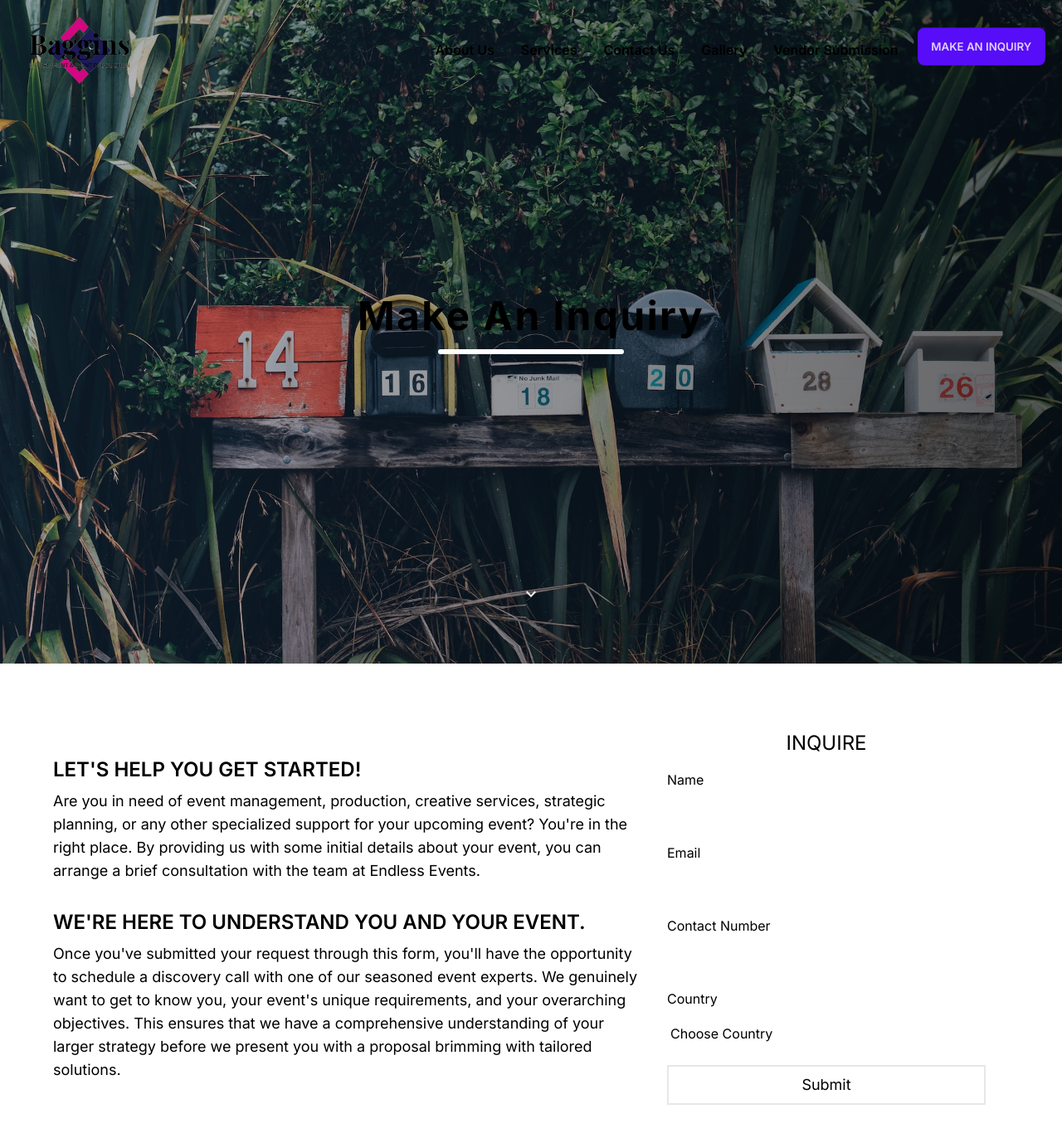
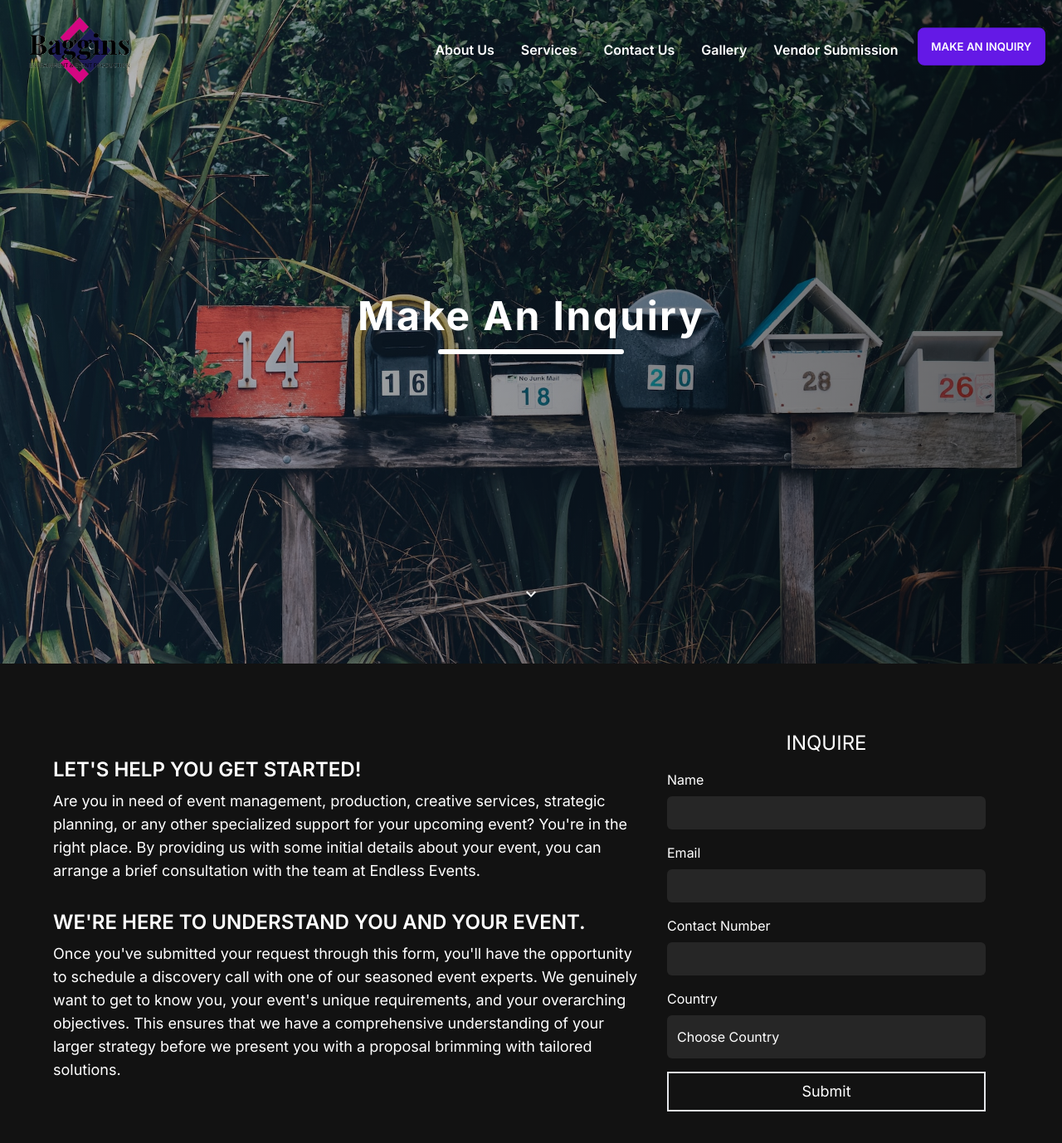
Before and after one commit to ErenYea/Baggin, a Next.js app: page /make-an-inquiry in a window 1280 px wide. Shown: the top 1378 px of the page at 83% size. Built offline with nearby package versions, Linux system fonts and the light colour scheme.

Commit message:
text color added and theme changed

```diff
--- a/src/app/make-an-inquiry/page.tsx
+++ b/src/app/make-an-inquiry/page.tsx
@@ -7,7 +7,7 @@ const MakeAnInquiry = () => {
     return (
         <>
         <Intro title='Make An Inquiry' bgImage={servicesImg.src}/>
-        <div className="grid grid-cols-8 px-16 mb-4 mt-20 gap-8 pageMiddle">
+        <div className="grid grid-cols-8 px-16 my-20 gap-8 pageMiddle">
             <div className="col-span-5">
                 <div className="my-8">
                     <h2 className="text-2xl font-semibold">LET&apos;S HELP YOU GET STARTED!</h2>
--- a/src/components/InquiryForm.tsx
+++ b/src/components/InquiryForm.tsx
@@ -1,25 +1,25 @@
 'use client'
-import {useRef} from 'react'
+import {useRef, useState} from 'react'
 import countries from '../data/countries.json'
 
 const InputField = ({input,handleChange}:InputFieldProps)=>{
     return (
         <div className='my-4 mx-auto'>
             <label htmlFor="">{input.label}</label>
-            <input className='block mt-2 w-full h-10 py-2 px-4 rounded-md' type={input.type} name={input.name} onChange={handleChange}/>
+            <input className='block mt-2 w-full h-10 py-2 px-4 rounded-md bg-neutral-800' type={input.type} data-name={input.name} onBlur={handleChange}/>
         </div>
     )
 }
 
-const Dropdown = ({input,handleChange}:InputFieldProps)=>{
+const Dropdown = ({input,handleDropdown}:DropdownFieldProps)=>{
     return (
         <div className=" w-full">
             <label htmlFor="">{input.label}</label>
-            <div className='dropdown w-full bg-base-100 py-2.5 rounded-md mt-2'>
-            <label tabIndex={0} className="m-1">Choose Country</label>
-            <ul tabIndex={0} className="dropdown-content z-[1] menu p-2 shadow bg-base-100 rounded-box w-full h-36 overflow-y-scroll">
+            <div className='dropdown w-full py-2.5 rounded-md mt-2 bg-neutral-800'>
+            <label tabIndex={0} className="m-1 w-full px-2 block cursor-pointer">Choose Country</label>
+            <ul tabIndex={0} className="dropdown-content block z-[1] menu p-2 shadow bg-neutral-800 rounded-box w-full h-36 overflow-auto">
                 {input.options.map((option:any)=>(
-                    <li key={option.name} className='block w-full'><a>{option.name}</a></li>
+                    <li key={option.name} className='block w-full' onClick={(e)=>handleDropdown('country',option.name)}><a>{option.name}</a></li>
                 ))}
             </ul>
             </div>
@@ -35,20 +35,32 @@ const inputs = [
 ]
 
 const InquiryForm = () => {
-    const inputFields = useRef({name:'',email:'',contactNumber:'',country:''})
+    const [inputFields,setInputFields] = useState({name:'',email:'',contactNumber:'',country:''})
 
     const handleChange = (e:any)=>{
-        inputFields.current = {...inputFields.current,[e.target.name]:e.target.value}
+        setInputFields(prev=>({...prev,[e.target.dataset.name]:e.target.value}))
     }
 
+    const handleDropdown = (country:string,value:string)=>{
+        // console.log(country,value)
+        setInputFields(prev=>({...prev,country:value}))
+    }
+
+    const handleSubmit = (e:any)=>{
+        e.preventDefault()
+        console.log(inputFields)
+    }
+
+    console.log(inputFields)
+
     return (
-        <form className='w-96'>
+        <form className='w-96' onSubmit={handleSubmit}>
             <h3 className='text-2xl text-center uppercase'>Inquire</h3>
             {inputs.map((input)=>{
                 return(
                     <>
                     {input.type === 'dropdown' ?
-                    <Dropdown key={input.name} input={input} handleChange={handleChange}/>
+                    <Dropdown key={input.name} input={input} handleDropdown={handleDropdown}/>
                     :
                     <InputField key={input.name} input={input} handleChange={handleChange}/>
                 }
@@ -72,7 +84,18 @@ type InputFieldProps = {
     options?:any
     // value:string
     }
-    handleChange:(e:any)=>void
+    handleChange:(e:any)=>void,
+}
+
+type DropdownFieldProps = {
+    input:{
+    label:string,
+    type:string,
+    name:string,
+    options?:any
+    // value:string
+    }
+    handleDropdown:(country:string,value:string)=>void
 }
 
 type InputProps = {
--- a/src/components/Intro.tsx
+++ b/src/components/Intro.tsx
@@ -27,7 +27,7 @@ const Intro = ({title,bgImage}:IntroProps) => {
     >
         <div className="h-screen w-full flex flex-col justify-center items-center bg-cover bg-center backdrop-brightness-50" style={{backgroundImage:`url(${bgImage})`}}>
             <div className='w-full h-full absolute top-0 left-0 z-[1] backdrop-container'></div>
-            <h2 className="text-5xl text-md w-full flex justify-center font-bold tracking-wider relative z-[2]">{title}</h2>
+            <h2 className="text-5xl text-md w-full flex justify-center font-bold tracking-wider relative z-[2] text-white">{title}</h2>
             <div className="w-56 h-1.5 rounded-lg bg-white my-4 text-center mx-auto z-[2]"></div>
         </div>
         <div className="flex w-full justify-center md:lg:xl:h-[70px] bg-transparent absolute bottom-4 z-[100]  text-white">
--- a/src/pages/Header.tsx
+++ b/src/pages/Header.tsx
@@ -82,7 +82,7 @@ const Header = (props: Props) => {
           />
         </Link>
       <div className="hidden lg:flex">
-        <ul className="menu menu-horizontal px-1 font-semibold text-base">
+        <ul className="menu menu-horizontal px-1 font-semibold text-base text-white">
           <li className="">
             <Link href="/about">About Us</Link>
             {/* <a>About Us</a> */}
--- a/tailwind.config.ts
+++ b/tailwind.config.ts
@@ -17,7 +17,7 @@ const config: Config = {
   },
   plugins: [require("daisyui")],
   daisyui: {
-    themes: ["light", "dark"],
+    themes: ["dark"],
     base: false,
     // themes:[]
   },
```
